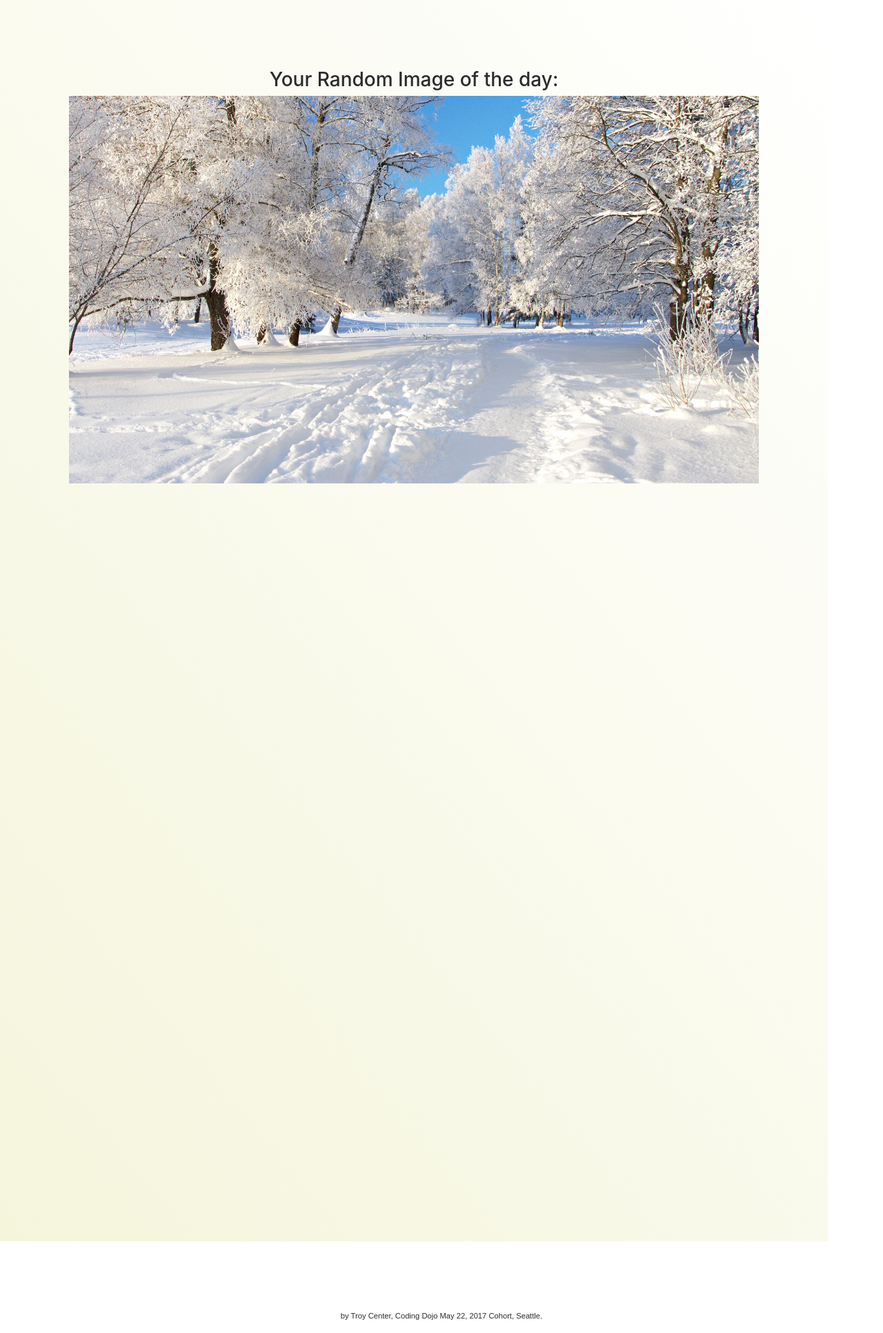
After one commit to Andonon/CD_Django_Landscapes, a Django app: page /1 in a window 1280 px wide. The commit adds this page. Shown: the whole page at 69% size. Run offline with Django 3.2, Linux system fonts and the light colour scheme; some libraries are stand-ins or nearby versions.

Commit message:
finished assignment without optional components.

```diff
--- a/apps/randomrouting/static/randomrouting/style.css
+++ b/apps/randomrouting/static/randomrouting/style.css
@@ -21,6 +21,10 @@
         height: 1800px;
         width: 1200px;
         padding: 100px;
+        text-align: center;
+}
+img {
+    width: 1000px;
 }
 
 /***************************************************/
--- a/apps/randomrouting/templates/randomrouting/home.html
+++ b/apps/randomrouting/templates/randomrouting/home.html
@@ -7,7 +7,7 @@
     {% load static %}
     <link rel="stylesheet" type="text/css" href="{% static 'randomrouting/bootstrap.min.css' %}">
     <link rel="stylesheet" type="text/css" href="{% static 'randomrouting/style.css' %}">
-    <link rel="shortcut icon" href="{% static 'ninjas/favicon.ico' %}">
+    <link rel="shortcut icon" href="{% static 'randomrouting/django_favicon.ico' %}">
 </head>
 <body>
     <div id='wrapper'>
--- /dev/null
+++ b/apps/randomrouting/templates/randomrouting/show.html
@@ -0,0 +1,23 @@
+<!DOCTYPE html>
+<html lang='en'>
+<head>
+    <title>Show Landscapes</title>
+    <meta description='Show Page for Landscapes, a random routing practice App'
+    <meta charset='utf-8'/>
+    {% load static %}
+    <link rel="stylesheet" type="text/css" href="{% static 'randomrouting/bootstrap.min.css' %}">
+    <link rel="stylesheet" type="text/css" href="{% static 'randomrouting/style.css' %}">
+    <link rel="shortcut icon" href="{% static 'randomrouting/django_favicon.ico' %}">
+</head>
+<body>
+    <div id='wrapper'>
+        <h3>Your Random Image of the day:</h3>
+        <div id="randomimage">
+            <img src="{% get_static_prefix %}randomrouting/{{custfile}}" alt="Random Image based on user input"><img>
+        </div>
+    </div>
+</body>
+<footer>
+    <p>by Troy Center, Coding Dojo May 22, 2017 Cohort, Seattle.</p>
+</footer>
+</html>
--- a/apps/randomrouting/urls.py
+++ b/apps/randomrouting/urls.py
@@ -2,4 +2,5 @@ from django.conf.urls import url
 from . import views
 urlpatterns = [
     url(r'^$', views.home),
+    url(r'^(?P<custnum>\d+)$', views.show),
 ]
--- a/apps/randomrouting/views.py
+++ b/apps/randomrouting/views.py
@@ -1,8 +1,39 @@
 # -*- coding: utf-8 -*-
+'''Views.py file for randomrouting app
+by Troy Center June 2017, Coding Dojo'''
 from __future__ import unicode_literals
-
 from django.shortcuts import render
-
 # Create your views here.
 def home(request):
+    '''render the home page with instructions'''
     return render(request, 'randomrouting/home.html')
+def show(request, custnum):
+    '''Render the landscapes page'''
+    context = {}
+    print request.method
+    print request.session
+    number = int(custnum)
+    if number >= 1 and number <= 10:
+        context = {
+            "custfile": "snowlandscape.jpg"
+        }
+    elif number >= 11 and number <= 20:
+        context = {
+            "custfile": "desertlandscape.jpg"
+        }
+    elif number >= 21 and number <= 30:
+        context = {
+            "custfile": "forestlandscape.jpg"
+        }
+    elif number >= 31 and number <= 40:
+        context = {
+            "custfile": "vineyardlandscape.jpg"
+        }
+    elif number >= 41 and number <= 50:
+        context = {
+            "custfile": "tropicallandscape.jpg"
+        }
+    print "*"*50
+    print "context: ", context
+    print "*"*50
+    return render(request, 'randomrouting/show.html', context)
```
Also changed, not shown: apps/randomrouting/static/randomrouting/django_favicon.ico (added), 2 other files.
